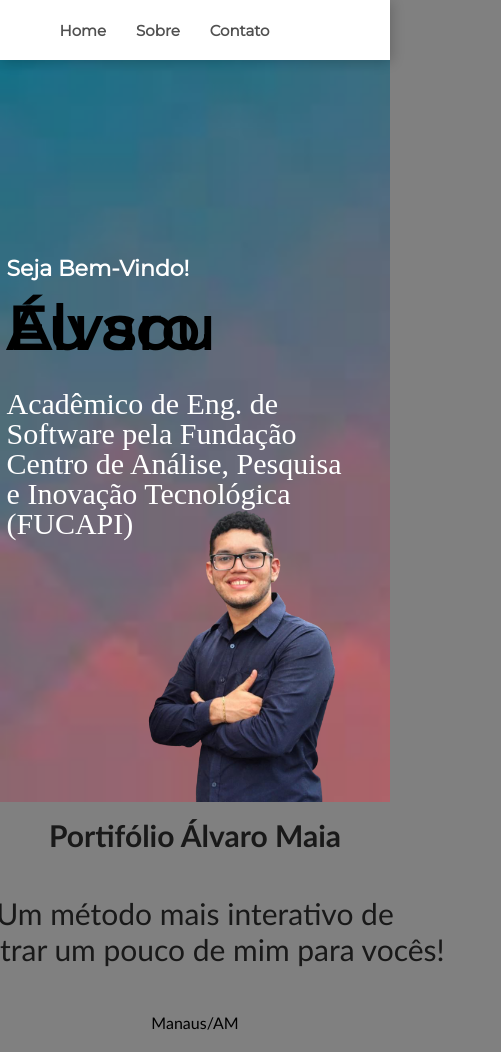
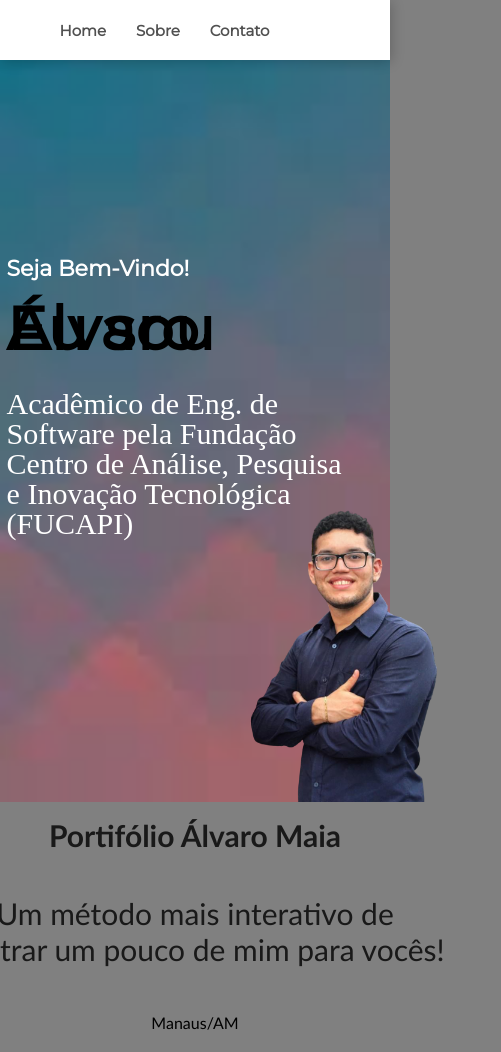
Before and after one commit to alvaroNetto/alvaronetto.github.io, a plain HTML site: page index.html in a window 390 px wide. Shown: the whole page, 501 px wide, since content can reach past the window. Drawn offline with Linux system fonts and the light colour scheme.

Commit message:
fix:Corrigindo tela novo

```diff
--- a/styles.css
+++ b/styles.css
@@ -75,11 +75,11 @@ nav ul li a{
 }
 
 .image{
-    height: 400px;
+    height: 350px;
     position: absolute;
     bottom: 0px;
     left: 90%;
-    transform: translateX(-84%);
+    transform: translateX(-50%);
 }
 
 
@@ -221,29 +221,20 @@ footer p:nth-child(2){
     width: 500px;
     text-align: center;
 }
-@media (max-width: 768){
+@media screen and (max-width: 768){
     section{
-        margin: 0;
+        width: 100%;
         padding: 0;
     }
 
 }
 
-@media (max-width: 700px) {
-
+@media screen and (max-width: 700px) {
     body{
         width: 100%;
-            margin: 0;
-            padding: 0;
     }
-    /* nav ul li {
-        float: none;
-        text-align: center;
-        width: 100%;
-    } */
     .image{
         height: 300px;
-        display: flex;
     }
     .textCont p:nth-child(1)
     {
```
